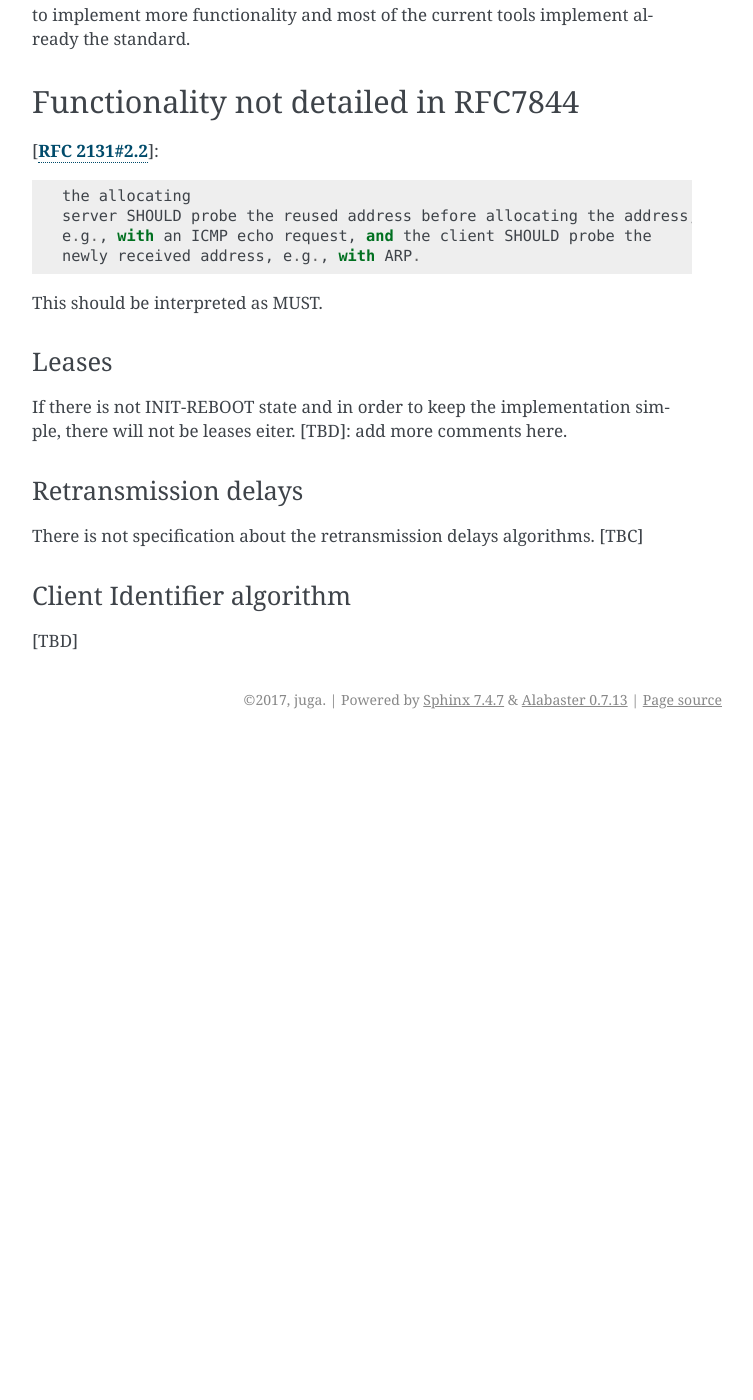
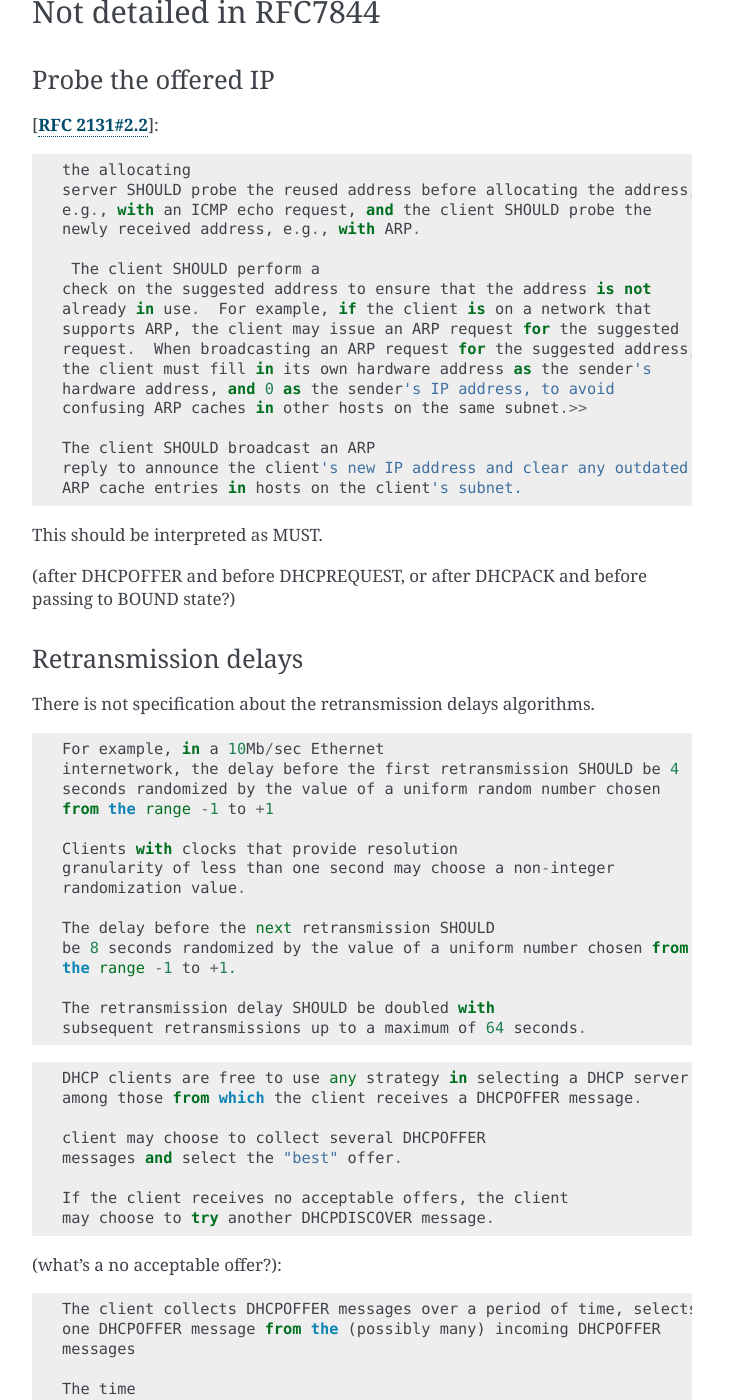
Before and after one commit to DHCPAP/RFC7844_comments, a Sphinx documentation site: the page built from docs/source/rfc7844comm.rst, in a window 1280 px wide and 1400 px high, scrolled down 6609 px. Shown: the whole window, without its empty margins (388-1141 px from the left). Built offline with Sphinx 7.4.7, drawn with Linux system fonts in a browser that asks for light colours; before the commit the page ends 7348 px from its top, so only the background shows below that; some of the changed text lies outside the part shown.

Commit message:
Add sections

```diff
--- a/docs/source/rfc7844comm.rst
+++ b/docs/source/rfc7844comm.rst
@@ -6,8 +6,8 @@ RFC7844 DHCPv4 summary and comments
 
 Notes:
 
-- Extracts from the RFC marked as `source code <http://docutils.sourceforge.net/docs/ref/rst/restructuredtext.html#literal-blocks>`_.
-- Unless otherwise explicited, this document refers to DHCPv4 clients implementing Anonymity Profiles.
+* Extracts from the RFC marked as `source code <http://docutils.sourceforge.net/docs/ref/rst/restructuredtext.html#literal-blocks>`_.
+* Unless otherwise explicited, this document refers to DHCPv4 clients implementing Anonymity Profiles.
 
 RFCs to the Comments to the RFC :)
 
@@ -298,13 +298,11 @@ Operational considerations
    Implementers SHOULD provide a way for clients to control when the
    anonymity profiles are used and when standard behavior is preferred.
 
+Not detailed in RFC7844
+---------------------------------------
 
-``dhcpcanon`` will not implement for now the standard behavior as
-it would require to implement more functionality and most of the current
-tools implement already the standard.
-
-Functionality not detailed in RFC7844
----------------------------------------
+Probe the offered IP
+~~~~~~~~~~~~~~~~~~~~~
 [:rfc:`2131#2.2`]::
 
    the allocating
@@ -312,7 +310,80 @@ Functionality not detailed in RFC7844
    e.g., with an ICMP echo request, and the client SHOULD probe the
    newly received address, e.g., with ARP.
 
+    The client SHOULD perform a
+   check on the suggested address to ensure that the address is not
+   already in use.  For example, if the client is on a network that
+   supports ARP, the client may issue an ARP request for the suggested
+   request.  When broadcasting an ARP request for the suggested address,
+   the client must fill in its own hardware address as the sender's
+   hardware address, and 0 as the sender's IP address, to avoid
+   confusing ARP caches in other hosts on the same subnet.>>
+
+   The client SHOULD broadcast an ARP
+   reply to announce the client's new IP address and clear any outdated
+   ARP cache entries in hosts on the client's subnet.
+
 This should be interpreted as MUST.
+
+(after DHCPOFFER and before DHCPREQUEST, or after DHCPACK and before passing to BOUND state?)
+
+Retransmission delays
+~~~~~~~~~~~~~~~~~~~~~~~~~~~
+
+There is not specification about the retransmission delays algorithms.
+::
+
+    For example, in a 10Mb/sec Ethernet
+    internetwork, the delay before the first retransmission SHOULD be 4
+    seconds randomized by the value of a uniform random number chosen
+    from the range -1 to +1
+
+    Clients with clocks that provide resolution
+    granularity of less than one second may choose a non-integer
+    randomization value.
+
+    The delay before the next retransmission SHOULD
+    be 8 seconds randomized by the value of a uniform number chosen from
+    the range -1 to +1.
+
+    The retransmission delay SHOULD be doubled with
+    subsequent retransmissions up to a maximum of 64 seconds.
+
+::
+
+    DHCP clients are free to use any strategy in selecting a DHCP server
+    among those from which the client receives a DHCPOFFER message.
+
+    client may choose to collect several DHCPOFFER
+    messages and select the "best" offer.
+
+    If the client receives no acceptable offers, the client
+    may choose to try another DHCPDISCOVER message.
+
+(what's a no acceptable offer?)::
+
+    The client collects DHCPOFFER messages over a period of time, selects
+    one DHCPOFFER message from the (possibly many) incoming DHCPOFFER
+    messages
+
+    The time
+    over which the client collects messages and the mechanism used to
+    select one DHCPOFFER are implementation dependent.
+
+Sending DHCPREQUEST
+
+* timeout waiting for ACK?
+
+Timers
+~~~~~~~
+
+    T1
+    defaults to (0.5 * duration_of_lease).  T2 defaults to (0.875 *
+    duration_of_lease).  Times T1 and T2 SHOULD be chosen with some
+    random "fuzz" around a fixed value, to avoid synchronization of
+    client reacquisition.
+
+what's the fixed value for the fuzz and how is it calculated?
 
 Leases
 ~~~~~~~~
@@ -320,11 +391,6 @@ Leases
 If there is not INIT-REBOOT state and in order to keep the implementation simple, there will not be leases eiter.
 [TBD]: add more comments here.
 
-Retransmission delays
-~~~~~~~~~~~~~~~~~~~~~~
-
-There is not specification about the retransmission delays algorithms.
-[TBC]
 
 Client Identifier algorithm
 ~~~~~~~~~~~~~~~~~~~~~~~~~~~~~
```
